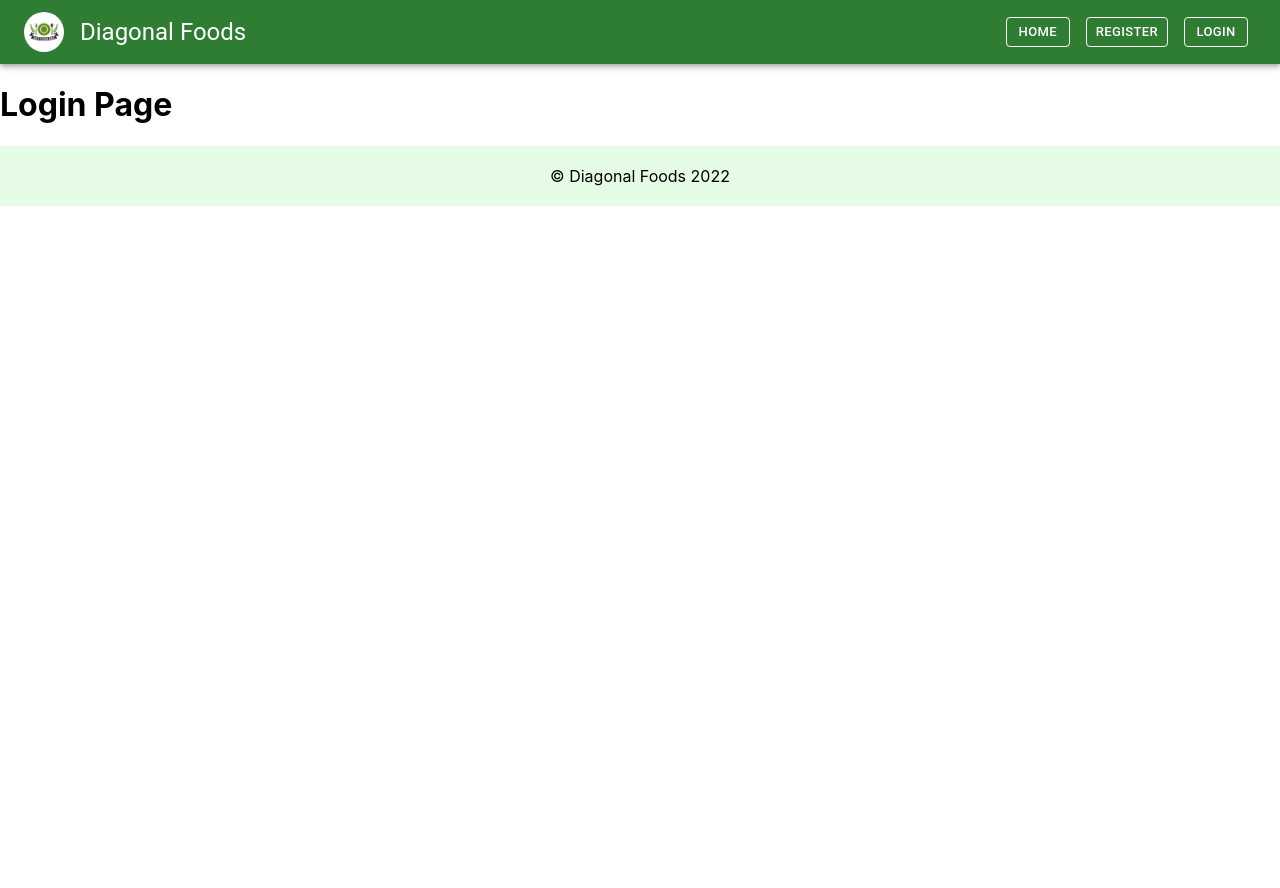
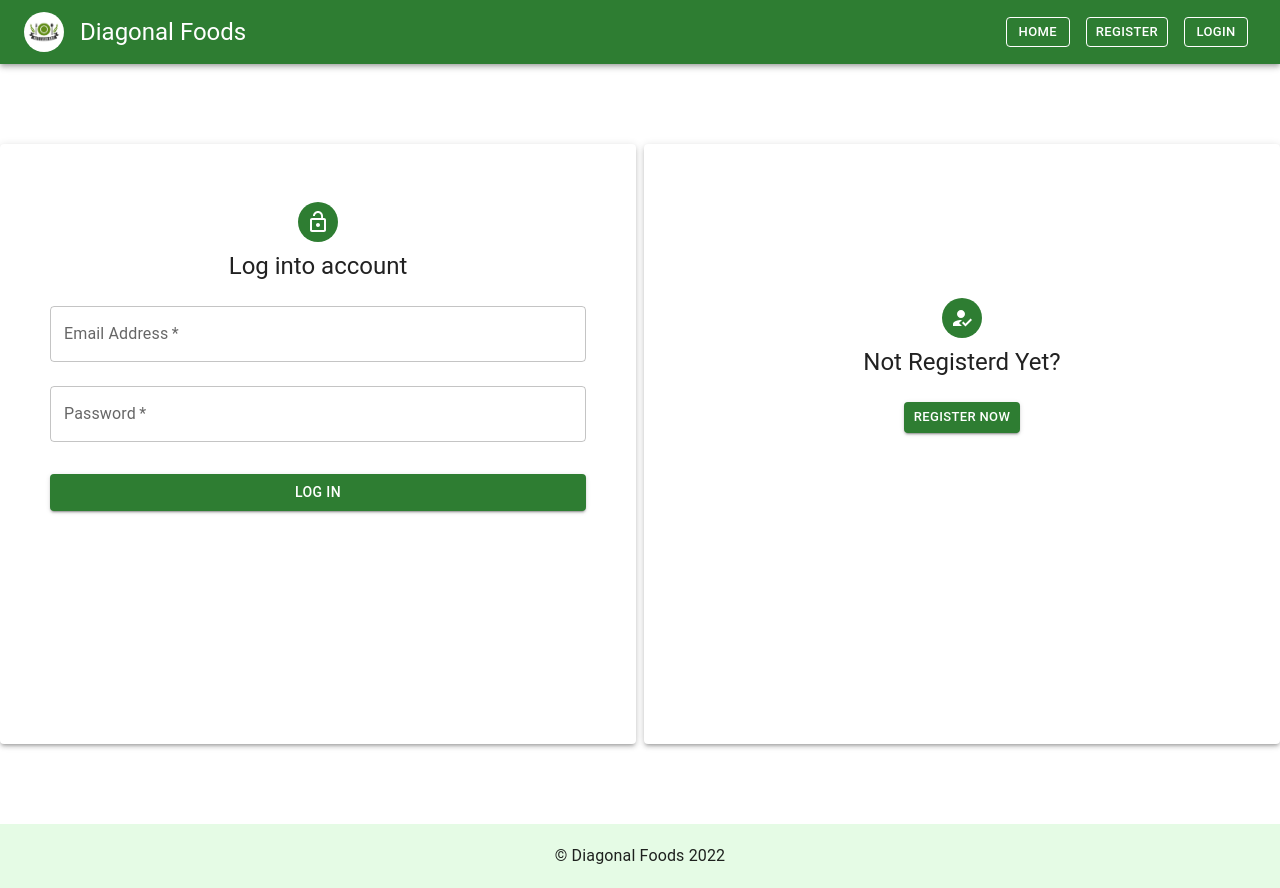
Before and after one commit to sauzzon/Diagonal, a React (Create React App) app in the folder Task 1 - Create/menuapp/: page /login in a window 1280 px wide. Before the commit the page ends 800 px from the top, so only its background shows below. Built offline with nearby package versions, Linux system fonts and the light colour scheme.

Commit message:
login page created

```diff
--- a/Task 1 - Create/menuapp/src/pages/login.js
+++ b/Task 1 - Create/menuapp/src/pages/login.js
@@ -1,5 +1,104 @@
-const Login = () => {
-  return <h1>Login Page</h1>;
+import Avatar from "@mui/material/Avatar";
+import Button from "@mui/material/Button";
+import CssBaseline from "@mui/material/CssBaseline";
+import TextField from "@mui/material/TextField";
+import Box from "@mui/material/Box";
+import LockOpenIcon from "@mui/icons-material/LockOpen";
+import HowToRegIcon from "@mui/icons-material/HowToReg";
+import Typography from "@mui/material/Typography";
+import { Grid, Paper } from "@mui/material";
+import { Link } from "react-router-dom";
+
+const ConnectUser = () => {
+  //some styling
+  const paperStyle = {
+    padding: 50,
+    height: "75vh",
+    margin: "10vh 0",
+  };
+
+  return (
+    <Grid rowSpacing={0} columnSpacing={1} container component="main">
+      <CssBaseline />
+      <Grid item xs={12} sm={7} md={6} lg={6}>
+        <Paper elevation={3} style={paperStyle}>
+          <Box
+            sx={{
+              display: "flex",
+              flexDirection: "column",
+              alignItems: "center",
+            }}
+          >
+            <Avatar sx={{ m: 1, bgcolor: "#2e7d32" }}>
+              <LockOpenIcon />
+            </Avatar>
+            <Typography component="h1" variant="h5">
+              Log into account
+            </Typography>
+            <Box component="form" sx={{ mt: 1 }}>
+              <TextField
+                margin="normal"
+                required
+                fullWidth
+                type="email"
+                id="email"
+                label="Email Address"
+                name="email"
+                autoComplete="email"
+              />
+              <TextField
+                margin="normal"
+                required
+                fullWidth
+                id="password"
+                type="password"
+                label="Password"
+                name="password"
+                autoComplete="password"
+              />
+
+              <Button
+                type="submit"
+                variant="contained"
+                color="success"
+                sx={{ mt: 3, mb: 2 }}
+                fullWidth
+              >
+                Log in
+              </Button>
+            </Box>
+          </Box>
+        </Paper>
+      </Grid>
+      <Grid item xs={12} sm={5} md={6} lg={6}>
+        <Paper elevation={3} style={paperStyle}>
+          <Box
+            sx={{
+              marginTop: "12vh",
+              display: "flex",
+              flexDirection: "column",
+              alignItems: "center",
+            }}
+          >
+            <Avatar sx={{ m: 1, bgcolor: "#2e7d32" }}>
+              <HowToRegIcon />
+            </Avatar>
+            <Typography variant="h5">Not Registerd Yet?</Typography>
+            <Button
+              component={Link}
+              to="/register"
+              sx={{ m: 3 }}
+              color="success"
+              variant="contained"
+              size="small"
+            >
+              Register Now
+            </Button>
+          </Box>
+        </Paper>
+      </Grid>
+    </Grid>
+  );
 };
 
-export default Login;
+export default ConnectUser;
```
